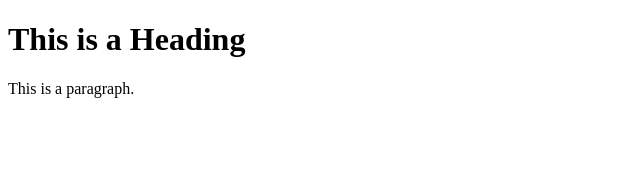
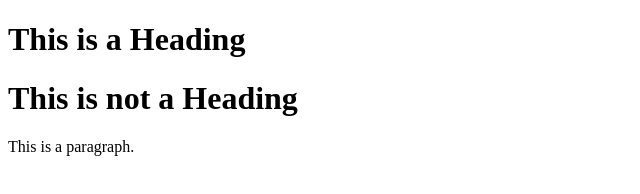
Before and after one commit to devdayal367/test-repo, a plain HTML site: page index.html in a window 1280 px wide. Shown: the whole page, without its empty margins (0-640 px from the left). Drawn offline with Linux system fonts and the light colour scheme.

Commit message:
html update

```diff
--- a/index.html
+++ b/index.html
@@ -6,6 +6,7 @@
 <body>
 
 <h1>This is a Heading</h1>
+<h1>This is not a Heading</h1>
 <p>This is a paragraph.</p>
 
 </body>
```
